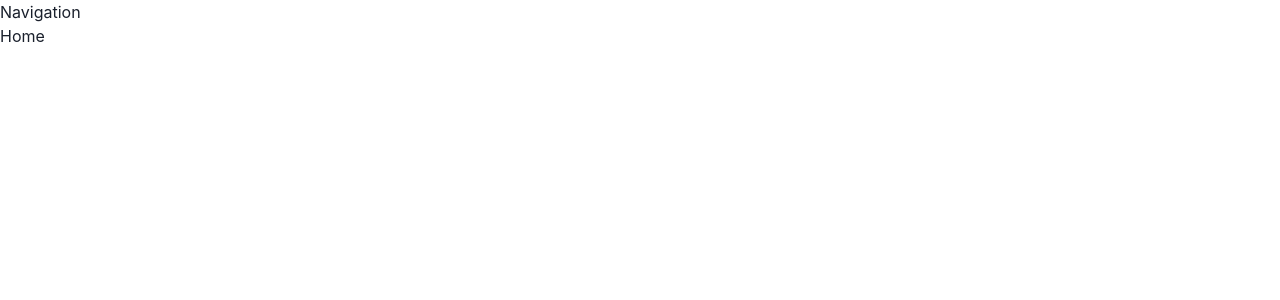
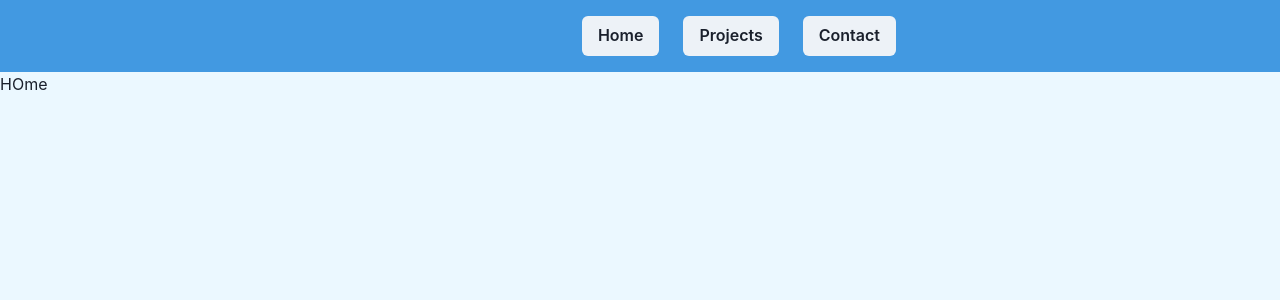
Before and after one commit to NVTIVZ/Portfolio, a Next.js app: page / in a window 1280 px wide. Shown: the top 300 px of the page. Built offline with nearby package versions, Linux system fonts and the light colour scheme.

Commit message:
created navigation

```diff
--- a/components/Layout.tsx
+++ b/components/Layout.tsx
@@ -1,8 +1,15 @@
+import Head from 'next/head';
+import React from 'react';
 import Navigation from './Navigation';
 
 const Layout = (props: any) => {
   return (
     <div>
+      <Head>
+        <title>Portfolio</title>
+        <meta name="description" content="Generated by create next app" />
+        <link rel="icon" href="/favicon.ico" />
+      </Head>
       <Navigation />
       <main>{props.children}</main>
     </div>
--- a/components/Navigation.tsx
+++ b/components/Navigation.tsx
@@ -1,5 +1,24 @@
+import { Flex, Box, Spacer } from '@chakra-ui/layout';
+import { Button } from '@chakra-ui/button';
+import Link from 'next/link';
 const Navigation = () => {
-  return <div>Navigation</div>;
+  return (
+    <Flex py="4" px="96" backgroundColor="blue.400" align="center">
+      <Box></Box>
+      <Spacer />
+      <Box>
+        <Button colorScheme="gray" mr="6">
+          <Link href="/">Home</Link>
+        </Button>
+        <Button colorScheme="gray" mr="6">
+          <Link href="/projects">Projects</Link>
+        </Button>
+        <Button colorScheme="gray">
+          <Link href="/contact">Contact</Link>
+        </Button>
+      </Box>
+    </Flex>
+  );
 };
 
 export default Navigation;
--- a/package.json
+++ b/package.json
@@ -10,6 +10,7 @@
   },
   "dependencies": {
     "@chakra-ui/react": "^1.6.6",
+    "@chakra-ui/theme": "^1.10.0",
     "@emotion/react": "^11.4.1",
     "@emotion/styled": "^11.3.0",
     "framer-motion": "^4.1.17",
--- a/pages/index.tsx
+++ b/pages/index.tsx
@@ -1,20 +1,9 @@
+import { Box } from '@chakra-ui/react';
 import type { NextPage } from 'next';
-import Head from 'next/head';
+import React from 'react';
 
 const Home: NextPage = () => {
-  return (
-    <div>
-      <Head>
-        <title>Portfolio</title>
-        <meta name="description" content="Generated by create next app" />
-        <link rel="icon" href="/favicon.ico" />
-      </Head>
-
-      <main>
-        <div>Home</div>
-      </main>
-    </div>
-  );
+  return <Box backgroundColor="blue.50">HOme</Box>;
 };
 
 export default Home;
--- a/styles/globals.css
+++ b/styles/globals.css
@@ -4,6 +4,7 @@ body {
   margin: 0;
   font-family: -apple-system, BlinkMacSystemFont, Segoe UI, Roboto, Oxygen,
     Ubuntu, Cantarell, Fira Sans, Droid Sans, Helvetica Neue, sans-serif;
+  background: #EBF8FF;
 }
 
 a {
```
Also changed, not shown: theme.ts (added, +13 -0 lines), next-env.d.ts, 1 other file (tests, documents, lock files or other folders).
